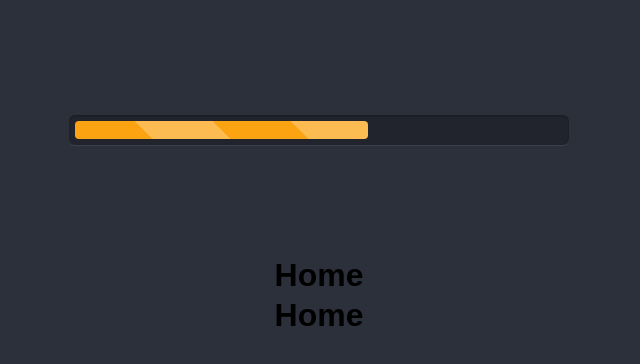
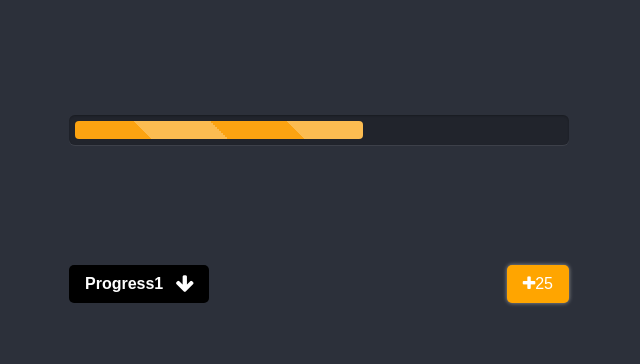
Before and after one commit to vinay3206/progress-bar, a React (Create React App) app: page / in a window 1280 px wide. Shown: the top 364 px of the page, without its empty margins (321-961 px from the left). Built offline with nearby package versions, Linux system fonts and the light colour scheme.

Commit message:
added button

```diff
--- a/package.json
+++ b/package.json
@@ -3,6 +3,7 @@
   "version": "0.1.0",
   "private": true,
   "dependencies": {
+    "font-awesome": "^4.7.0",
     "node-sass": "^4.12.0",
     "prop-types": "^15.7.2",
     "react": "^16.9.0",
--- /dev/null
+++ b/src/components/Button.jsx
@@ -0,0 +1,40 @@
+import React from 'react';
+import styled from 'styled-components';
+
+
+const StyledButton = styled.button`
+    background-color: orange; /* Blue background */
+    border: none; /* Remove borders */
+    color: white; /* White text */
+    padding: 8px 16px; /* Some padding */
+    font-size: 16px; /* Set a font size */
+    cursor: pointer; /* Mouse pointer on hover */
+    margin-left: 2px;
+    background-position: center;
+    transition: background 0.8s;
+    outline: none;
+    box-shadow: 0 0 4px #999;
+    text-transform: upppercase;
+    border-radius: 5px;
+
+    :hover {
+        background: #FFC966 radial-gradient(circle, transparent 1%, #FFC966 1%) center/15000%;
+    }
+
+    :active {
+        background-color: #FFF6E5;
+        background-size: 100%;
+        transition: background 0s;
+    }
+`
+
+const Button = ({ text, icon }) => {
+    return (
+        <StyledButton>
+           <i className={`fa ${icon}`} />
+            {text}
+        </StyledButton>
+    )
+}
+
+export default Button
--- a/src/components/Dropdown.jsx
+++ b/src/components/Dropdown.jsx
@@ -57,7 +57,7 @@ class Dropdown extends React.Component {
         width={this.props.width}
         style={style}
       >
-        {maxRows > 1 && <i aria-hidden="true" className="dropdown icon" />}
+        {maxRows > 1 && <i aria-hidden="true" className="dropdown icon fa fa-arrow-down" />}
         <div
           role="button"
           className="selected-label"
--- a/src/components/Home.jsx
+++ b/src/components/Home.jsx
@@ -1,6 +1,8 @@
 import React from 'react';
 import styled from 'styled-components';
-import ProgressBar from './Progress-Bar'
+import ProgressBar from './Progress-Bar';
+import { Dropdown } from './Dropdown';
+import Button from './Button';
 
 const FlexContainer = styled.div`
   height: 100%;
@@ -25,9 +27,26 @@ const FlexItem = styled.div`
   margin: 10px;
   line-height: 20px;
   font-weight: bold;
-  font-size: 2em;
+  font-size: 1em;
   text-align: center;
 `;
+
+const Flex = styled.div`
+  display: flex;
+  justify-content: space-between;
+`
+
+
+const dropDownList = [
+  {
+    label: 'Progress1',
+    value: 'Progress1',
+  },
+  {
+    label: "Progress2",
+    value: "Progress2",
+  }
+]
 
 
 const Home = () => (
@@ -36,8 +55,18 @@ const Home = () => (
       <FlexItem>
         <ProgressBar />
       </FlexItem>
-      <FlexItem>Home</FlexItem>
-      <FlexItem>Home</FlexItem>
+      <FlexItem>
+        <Flex>
+          <Dropdown
+            items={dropDownList}
+            selectedValue="Progress1"
+            onChangeHandler={() => {}}
+            maxRows={15}
+            width="140px"
+          />
+          <Button text="25" icon="fa-plus"/>
+        </Flex>
+      </FlexItem>
     </Row>
   </FlexContainer>
 );
--- a/src/index.js
+++ b/src/index.js
@@ -2,6 +2,7 @@ import React from 'react';
 import ReactDOM from 'react-dom';
 import App from './App';
 import './index.css';
+import 'font-awesome/css/font-awesome.min.css';
 
 ReactDOM.render(
   <App />,
```
Also changed, not shown: 1 other file (tests, documents, lock files or other folders).
